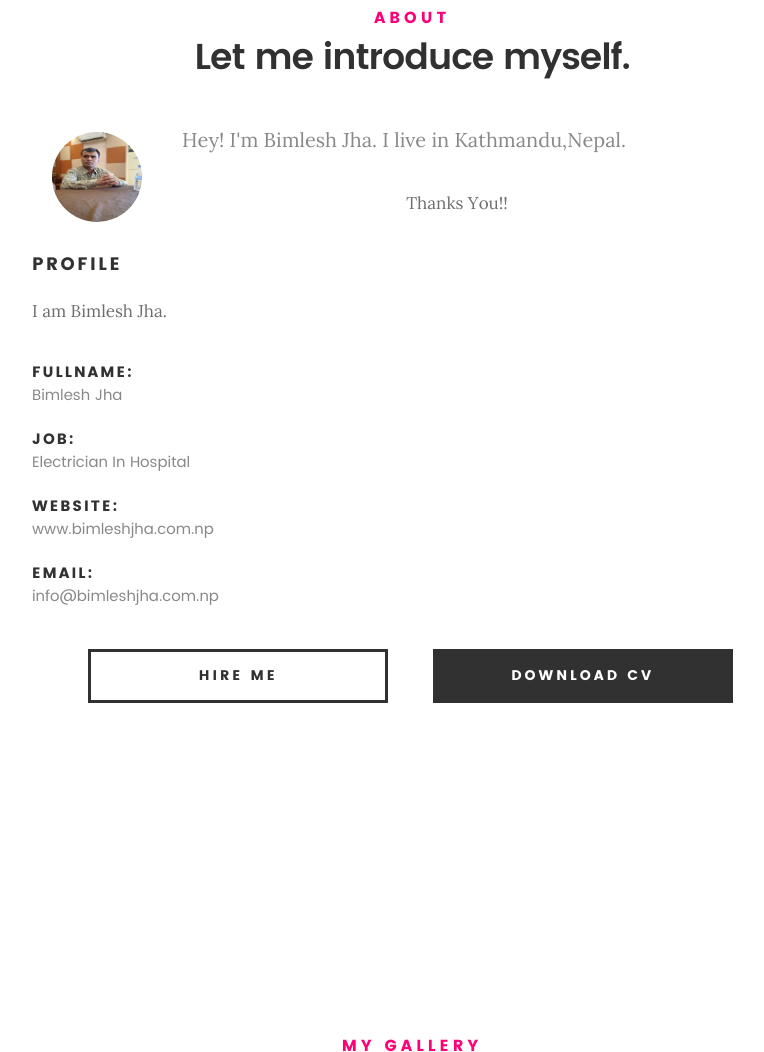
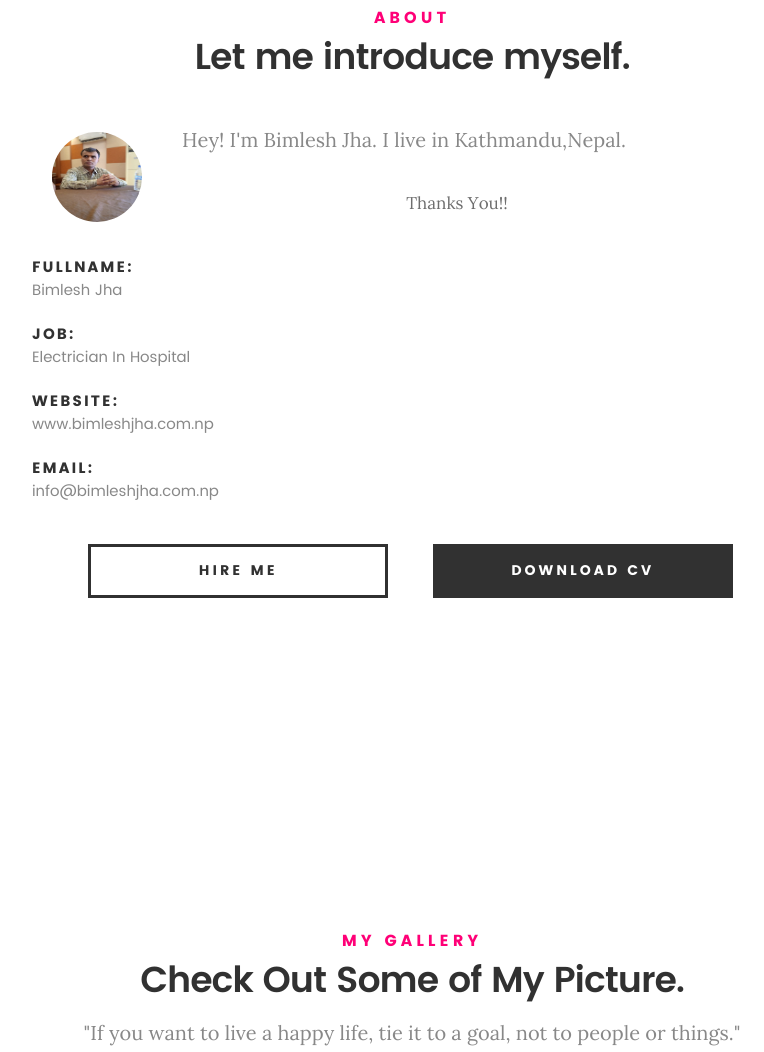
Before and after one commit to Aashishzha/BK-Jha, a plain HTML site: page index.html in a window 1280 px wide. Shown: the part 917-1969 px from the top of the page, without its empty margins (228-992 px from the left). Drawn offline with Linux system fonts and the light colour scheme; files whose address does not match are found by name.

Commit message:
Update index.html

```diff
--- a/index.html
+++ b/index.html
@@ -128,8 +128,7 @@
 
    		<div class="col-six tab-full">
 
-   			<h3>Profile</h3>
-   			<p>I am Bimlesh Jha.</p>
+
 
    			<ul class="info-list">
    				<li>
```
